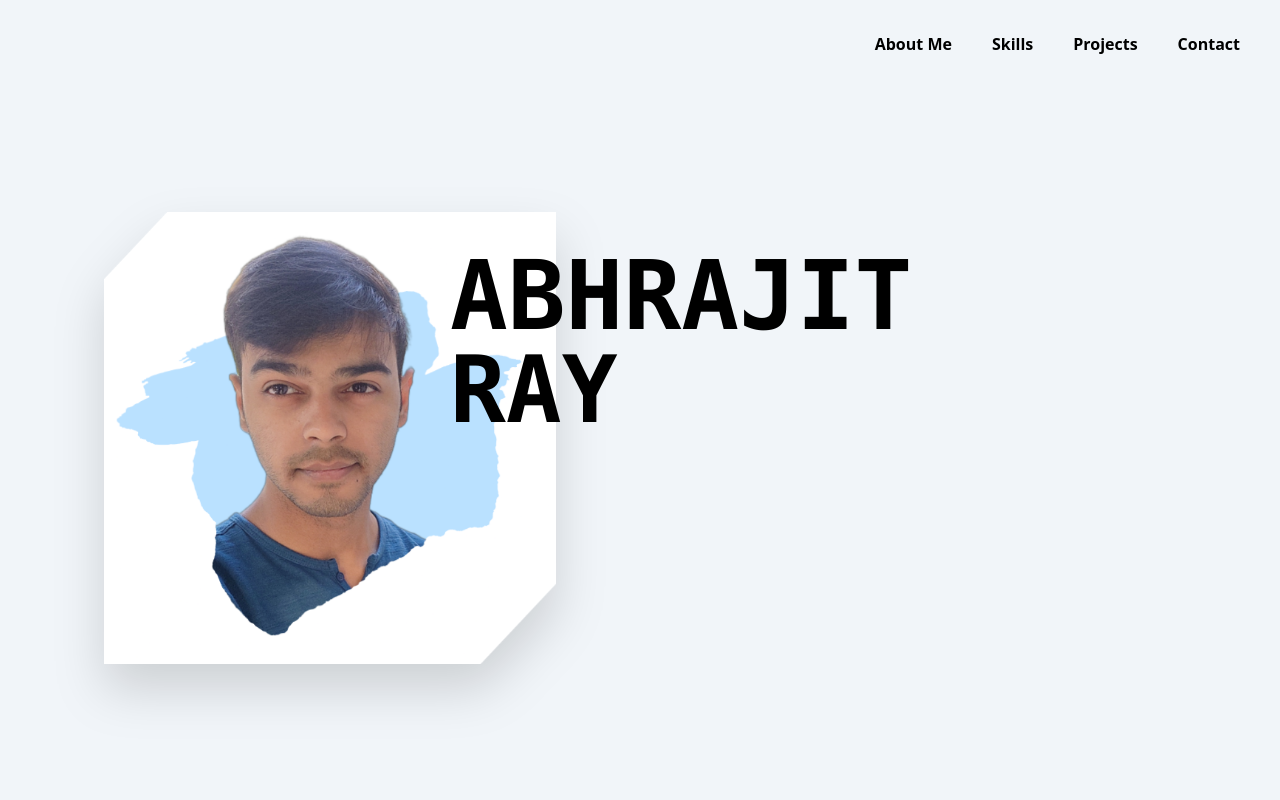
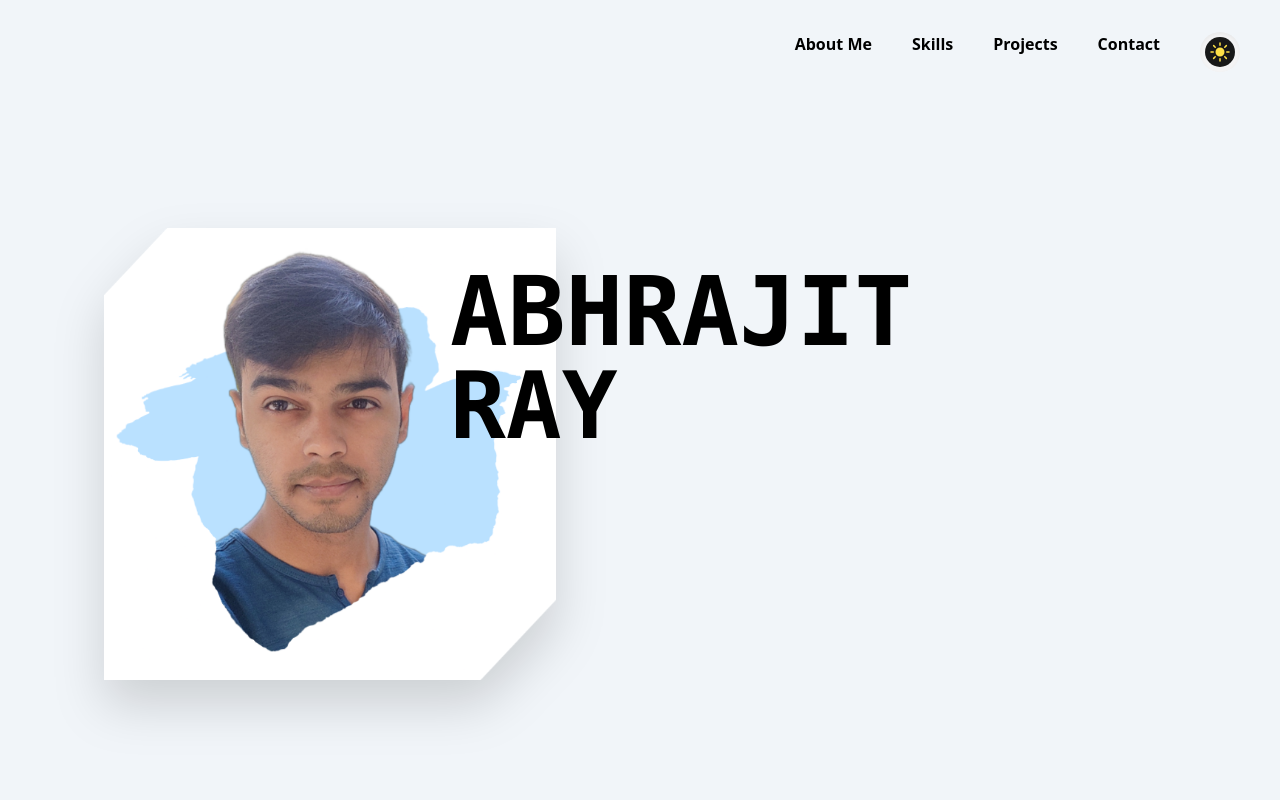
Before and after one commit to abhrajitray77/portfolio-main, a Next.js app: page / in a window 1280 px wide. Shown: the top 800 px of the page. Built offline with nearby package versions, Linux system fonts and the light colour scheme.

Commit message:
Added dark mode feature

```diff
--- /dev/null
+++ b/app/Providers.tsx
@@ -0,0 +1,12 @@
+"use client";
+import { ThemeProvider } from "next-themes";
+
+type Props = {};
+
+export const Providers = ({ children }: { children: React.ReactNode }) => {
+	return (
+		<ThemeProvider enableSystem={true} attribute="class">
+			{children}
+		</ThemeProvider>
+	);
+};
--- a/app/globals.css
+++ b/app/globals.css
@@ -4,15 +4,21 @@
 
 @layer base {
     body{
-        @apply bg-slate-100 scroll-smooth;
+        @apply bg-slate-100 dark:bg-slate-800 scroll-smooth;
     }
 }
 
-@layer components {
+@layer utilities {
     .nav-item {
         @apply cursor-pointer;
     }
     .custom-h1 {
         @apply text-2xl md:text-3xl lg:text-4xl font-semibold;
     }
+    .theme-but {
+        user-select: none;
+        -moz-user-select: none;
+        -webkit-user-select: none;
+        -ms-user-select: none;
+      }
 }
--- a/app/layout.tsx
+++ b/app/layout.tsx
@@ -1,19 +1,22 @@
-import './globals.css'
+import "./globals.css";
+import { Providers } from "./Providers";
 
 export const metadata = {
-  title: 'Portfolio',
-  description: 'Portfolio of Abhrajit Ray',
-}
+  title: "Portfolio",
+  description: "Portfolio of Abhrajit Ray",
+};
 
 export default function RootLayout({
   children,
 }: {
-  children: React.ReactNode
+  children: React.ReactNode;
 }) {
   return (
     <html lang="en">
       <head />
-      <body>{children}</body>
+      <body>
+        <Providers>{children}</Providers>
+      </body>
     </html>
-  )
+  );
 }
--- a/app/page.tsx
+++ b/app/page.tsx
@@ -1,9 +1,11 @@
 import Navbar from "@/components/Navbar";
 import Image from "next/image";
+import React from "react";
 import test from "../public/imgs/profile-pic.webp";
 import propic from "../public/imgs/profile-pic3.png";
 
 export default function Home() {
+
   return (
     <main className="">
       <Navbar />
--- a/components/Navbar.tsx
+++ b/components/Navbar.tsx
@@ -1,16 +1,24 @@
-import React from 'react'
+
+import React, { useState } from "react";
+import { motion, spring } from "framer-motion";
+import { MoonIcon, SunIcon } from "@heroicons/react/24/solid";
+import ThemeButton from "./ThemeButton";
 
 const Navbar = () => {
+
   return (
-    <div className="w-auto hidden md:flex justify-end mr-3 md:mr-10 z-50">
-        <ul className="flex space-x-4 md:space-x-10 py-8 font-bold">
-          <li className='nav-item'>About Me</li>
-          <li className='nav-item'>Skills</li>
-          <li className='nav-item'>Projects</li>
-          <li className='nav-item'>Contact</li>
-        </ul>
-    </div>
-  )
-}
+    <nav className="w-auto hidden md:flex justify-end mr-3 md:mr-10 z-50">
+      <ul className="flex space-x-4 md:space-x-10 py-8 font-bold">
+        <li className="nav-item">About Me</li>
+        <li className="nav-item">Skills</li>
+        <li className="nav-item">Projects</li>
+        <li className="nav-item">Contact</li>
+        <div className=""><ThemeButton /></div>
+      </ul>
 
-export default Navbar
+
+    </nav>
+  );
+};
+
+export default Navbar;
--- /dev/null
+++ b/components/ThemeButton.tsx
@@ -0,0 +1,40 @@
+"use client";
+import React, { useEffect, useState } from "react";
+import { motion } from "framer-motion";
+import { MoonIcon, SunIcon } from "@heroicons/react/24/solid";
+import { useTheme } from "next-themes";
+
+const ThemeButton = () => {
+  const { systemTheme, theme, setTheme } = useTheme();
+  const currentTheme = theme === "system" ? systemTheme : theme;
+
+  const spring = {
+    type: "spring",
+    stiffness: 700,
+    damping: 30,
+  };
+
+  return (
+    <div
+      onClick={() => (theme == "dark" ? setTheme("light") : setTheme("dark"))}
+      className={`flex-start flex rounded-full bg-zinc-100
+  p-[5px] shadow-inner hover:cursor-pointer dark:bg-zinc-700 theme-but`}
+    >
+      <motion.div
+        className="flex h-[30px] w-[30px] items-center justify-center rounded-full bg-black/90"
+        layout
+        transition={spring}
+      >
+        <motion.div whileTap={{ rotate: 360 }}>
+          {currentTheme === "light" ? (
+            <SunIcon className="h-6 w-6 text-yellow-300" />
+          ) : (
+            <MoonIcon className="h-6 w-6 text-yellow-100" />
+          )}
+        </motion.div>
+      </motion.div>
+    </div>
+  );
+};
+
+export default ThemeButton;
--- a/package.json
+++ b/package.json
@@ -9,12 +9,15 @@
     "lint": "next lint"
   },
   "dependencies": {
+    "@heroicons/react": "^2.0.16",
     "@types/node": "18.15.0",
     "@types/react": "18.0.28",
     "@types/react-dom": "18.0.11",
     "eslint": "8.35.0",
     "eslint-config-next": "13.2.4",
+    "framer-motion": "^10.3.2",
     "next": "13.2.4",
+    "next-themes": "^0.2.1",
     "react": "18.2.0",
     "react-dom": "18.2.0",
     "react-scroll-parallax": "^3.3.2",
--- a/tailwind.config.js
+++ b/tailwind.config.js
@@ -1,5 +1,6 @@
 /** @type {import('tailwindcss').Config} */
 module.exports = {
+  darkMode: 'class',
   content: [
       "./app/**/*.{js,ts,jsx,tsx}",
     "./pages/**/*.{js,ts,jsx,tsx}",
```
Also changed, not shown: 2 other files (tests, documents, lock files or other folders).
